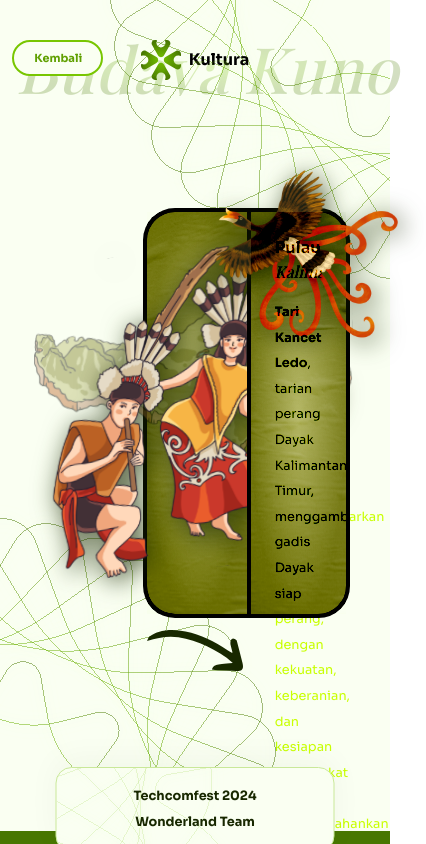
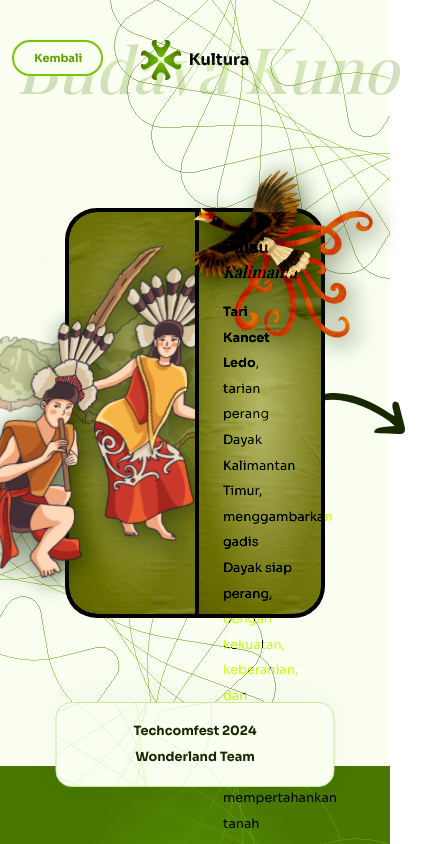
Before and after one commit to algavania/kultura-wonderland, a Vue app: page /culture in a window 390 px wide. Shown: the top 844 px of the page, 426 px wide, since content can reach past the window. Built offline with nearby package versions, Linux system fonts and the light colour scheme; a web font is replaced by a local one.

Commit message:
style: prepare book responsive layout

```diff
--- a/src/views/CultureView.vue
+++ b/src/views/CultureView.vue
@@ -21,10 +21,10 @@
             <v-col></v-col>
           </v-row>
         </v-container>
-        <div class="py-16 page-container" style="position: relative">
+        <div class="py-16" style="position: relative">
           <v-container class="pt-16 pb-16">
             <v-row>
-              <v-col>
+              <v-col cols="2">
                 <div class="d-flex justify-center align-center" style="height: 100%">
                   <img v-if="selectedCulture > 0" style="cursor: pointer" src="../assets/culture/arrow-left.svg"
                     @click="onArrowTap(false)" />
@@ -58,7 +58,7 @@
                   </v-col>
                 </v-row>
               </v-col>
-              <v-col>
+              <v-col cols="2">
                 <div class="d-flex justify-center align-center" style="height: 100%">
                   <img v-if="selectedCulture < cultures.length - 1" style="cursor: pointer"
                     src="../assets/culture/arrow-right.svg" @click="onArrowTap(true)" />
```
